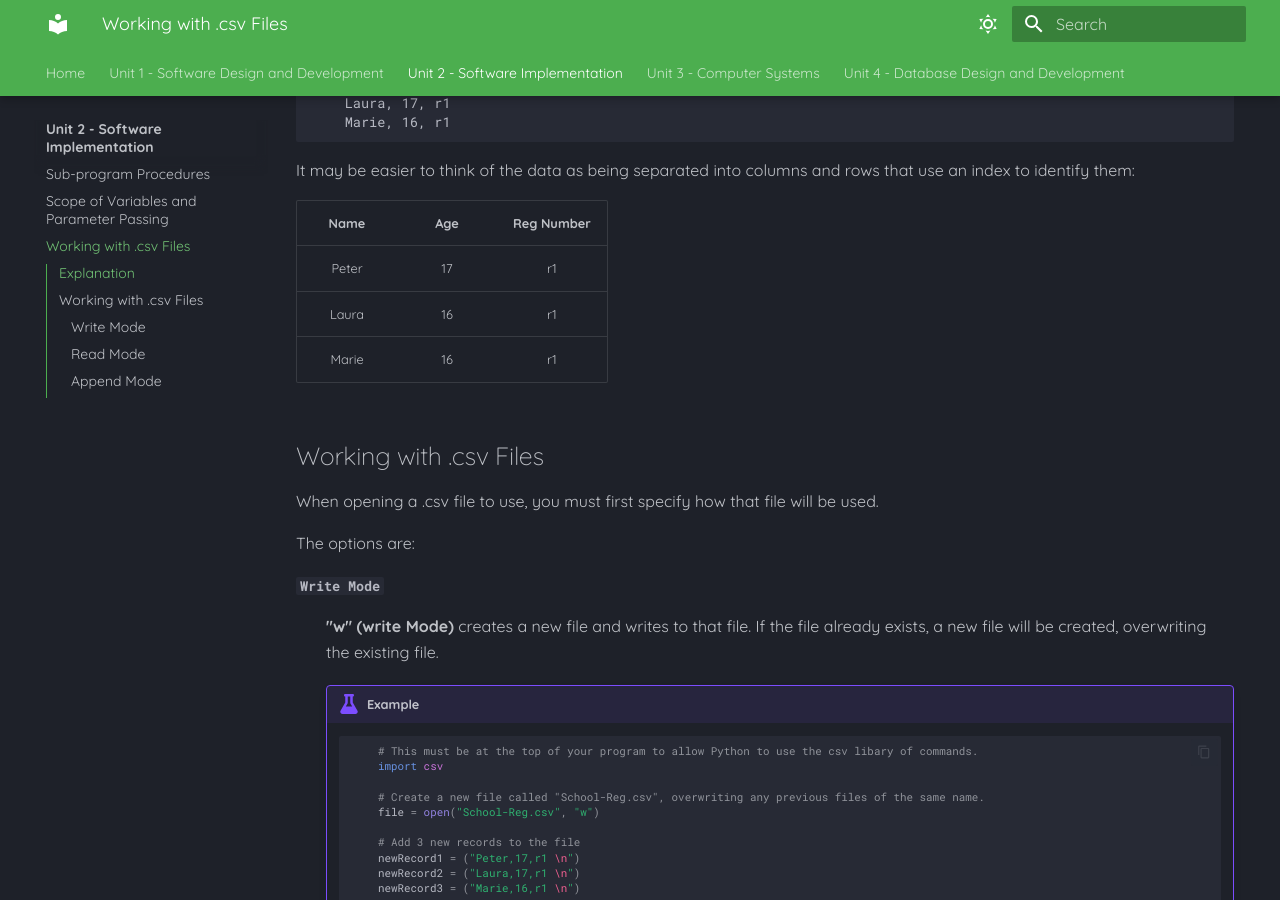
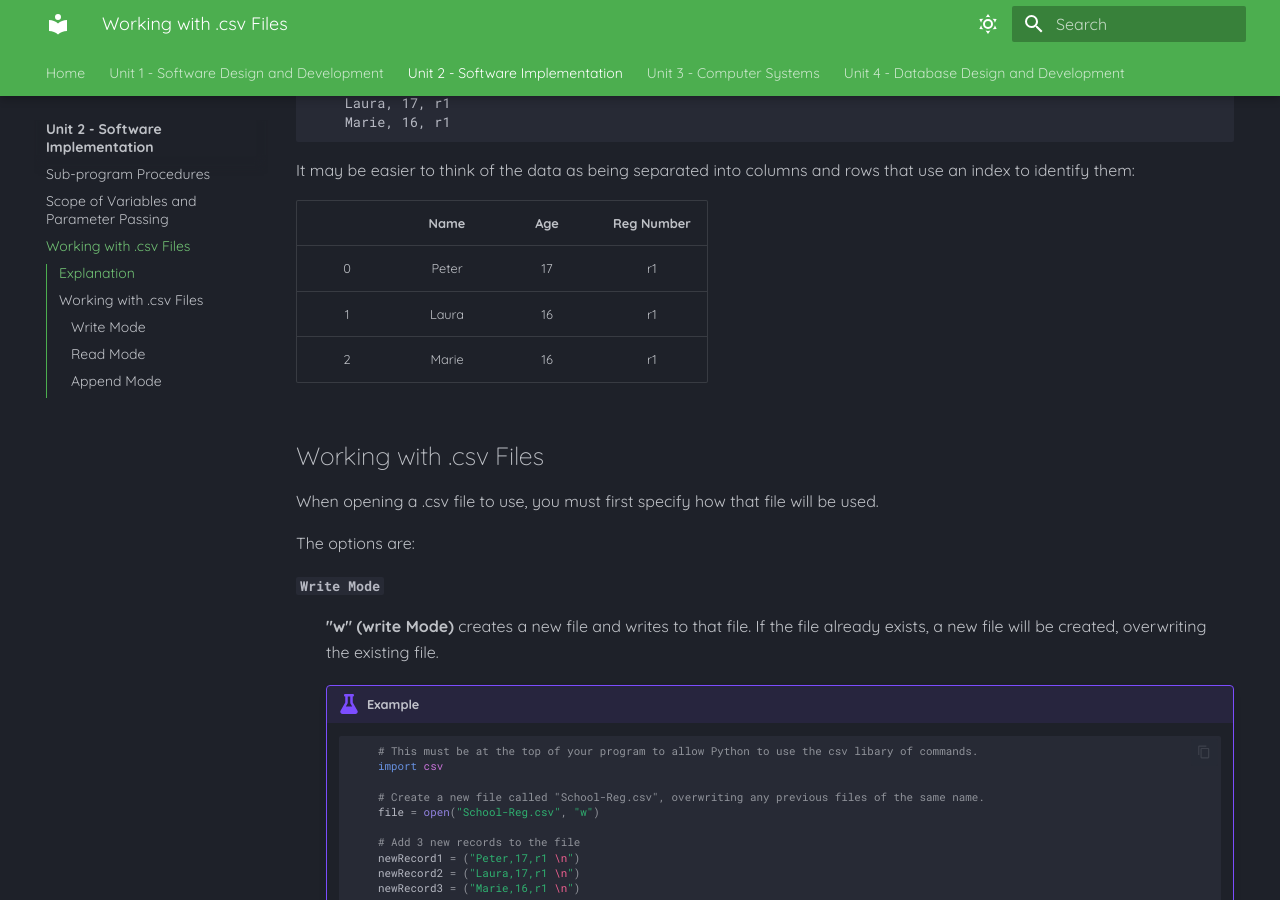
Before and after one commit to Mr-Wood-CS/Higher-Computing-Science-MD-Files, an MkDocs documentation site: the page built from docs/SI/06-Working-with-Files-(csv).md, in a window 1280 px wide and 900 px high, scrolled down 762 px. Built offline with MkDocs 1.6.1 and Material for MkDocs 9.7.7, drawn with Linux system fonts in a browser that asks for light colours.

Commit message:
Update 06-Working-with-Files-(csv).md

````diff
--- a/docs/SI/06-Working-with-Files-(csv).md
+++ b/docs/SI/06-Working-with-Files-(csv).md
@@ -30,11 +30,11 @@ A .csv file would store the above data as:
 ```
 It may be easier to think of the data as being separated into columns and rows that use an index to identify them:
 
-| Name  | Age | Reg Number |
-| :---: | :--:| :----------:
-| Peter | 17  | r1         |
-| Laura | 16  | r1         |
-| Marie | 16  | r1         |
+|     | Name  | Age | Reg Number |
+| :-: | :---: | :--:| :----------:
+| 0   | Peter | 17  | r1         |
+| 1   | Laura | 16  | r1         |
+| 2   | Marie | 16  | r1         |
 
 ##  Working with .csv Files
 
````
